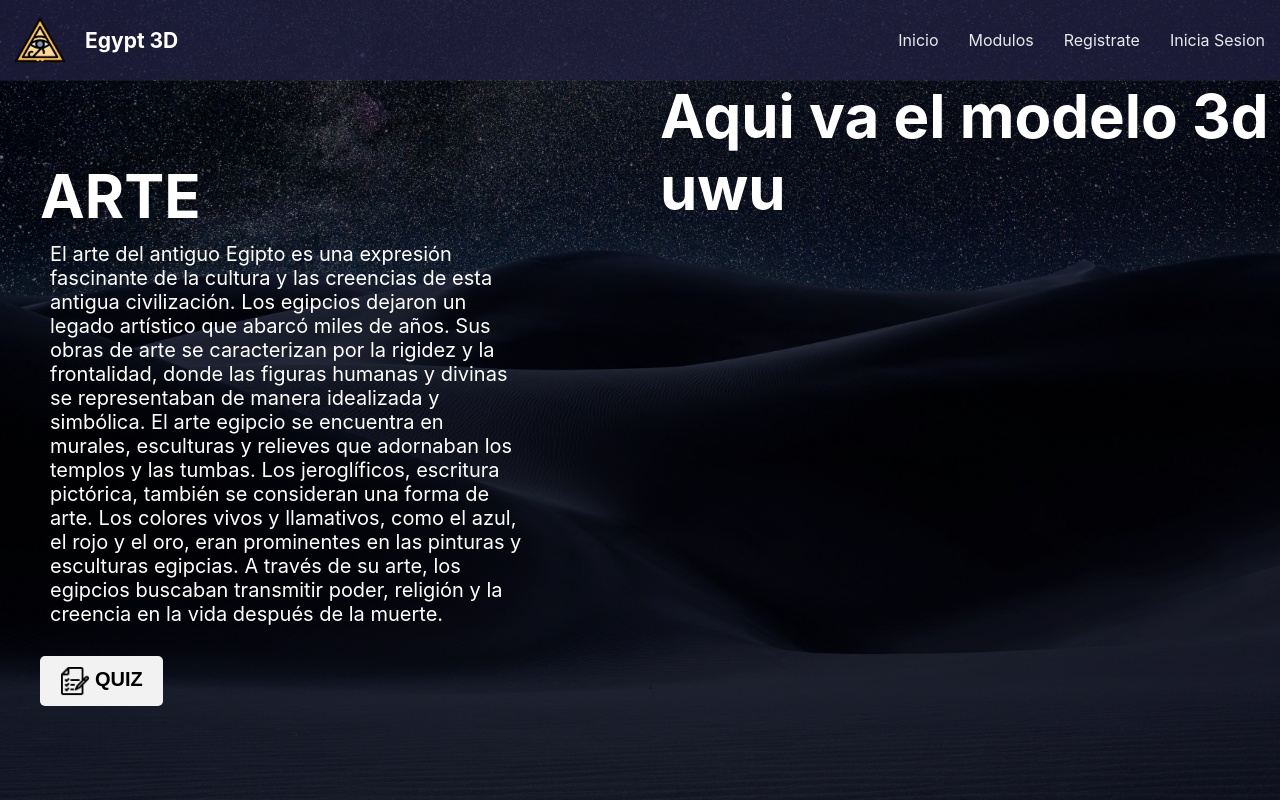
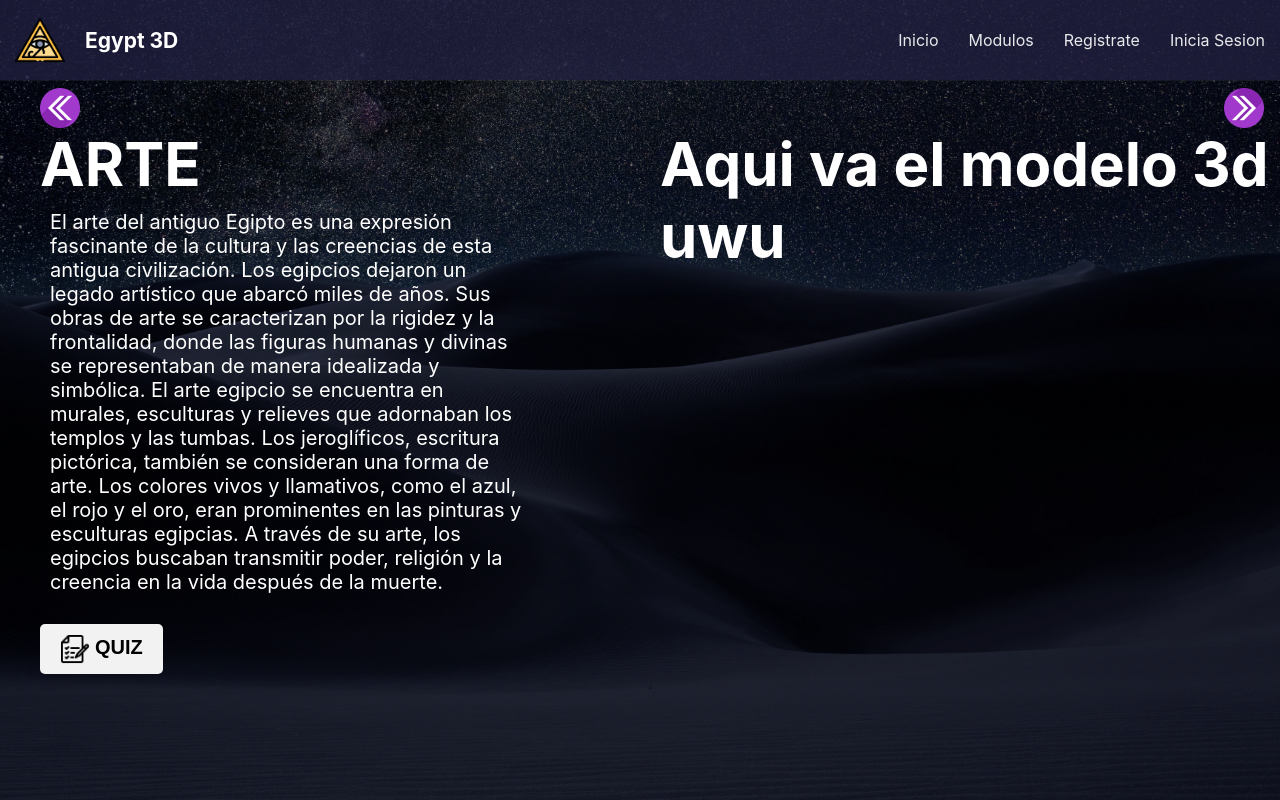
Before and after one commit to MarlonAnacona/Egypt3D, a React (Create React App) app: page /moduloArte in a window 1280 px wide. Built offline with nearby package versions, Linux system fonts and the light colour scheme.

Commit message:
navegacion entre modulos

```diff
--- a/src/components/Home/Home.jsx
+++ b/src/components/Home/Home.jsx
@@ -33,7 +33,10 @@ export function Home() {
           {currentSection !== 2 && (
             <button className="circle_button" onClick={() => handleSectionChange(2)}><img src="/images/flecha-correcta1.png" alt="Icono de la sección 1" /></button>
           )}
-          <h2>Sección Noticias y foro</h2>
+          <div className='page_notices'>
+
+          </div>
+          <div className='page_foro'></div>
         </div>
       )}
     </div>
--- a/src/components/Modules/ModuloArquitectura.jsx
+++ b/src/components/Modules/ModuloArquitectura.jsx
@@ -1,5 +1,6 @@
 import { useNavigate } from 'react-router-dom';
 import './estiloModulos.css'
+import { Link } from 'react-router-dom';
 
 export function ModuloArquitectura() {
     const navigate = useNavigate();
@@ -11,6 +12,11 @@ export function ModuloArquitectura() {
     return (
         <div className="Contenedor">
             <div className='izquierda'>
+                <div className='navegacion'>
+                    <Link to='/moduloHistoria'>
+                        <img src="/images/navegarIzq.png" alt="flecha" className="flecha_navegationIzq" />
+                    </Link>
+                </div>
                 <div className='titulo-modulo'>ARQUITECTURA</div>
                 <div className='contenido-modulo'>La arquitectura del antiguo Egipto es famosa por sus monumentos impresionantes y duraderos. Los egipcios construyeron grandes estructuras como las pirámides, templos y tumbas para honrar a los dioses y a los faraones. Las pirámides, como las de Giza, se erigieron como tumbas masivas y fueron construidas con precisión matemática. Los templos, como el Templo de Karnak, presentaban enormes columnas y relieves elaborados. También se construyeron mastabas, que eran tumbas de forma rectangular, y obeliscos altos y esbeltos. La arquitectura egipcia se caracteriza por su simetría, uso de jeroglíficos y adhesión a normas y proporciones estandarizadas. Estos monumentos arquitectónicos continúan asombrando al mundo con su grandeza y belleza hasta el día de hoy.</div>
                 <button className='buttonQuiz' onClick={handleQuicesClick}>
@@ -19,6 +25,11 @@ export function ModuloArquitectura() {
                 </button> {/* Redirecciona a '/quices' */}
             </div>
             <div className='derecha'>
+                <div className='navegacion'>
+                    <Link to='/moduloMitologia'>
+                        <img src="/images/navegarDer.png" alt="flecha" className="flecha_navegationDer" />
+                    </Link>
+                </div>
                 <div className='titulo-modulo'>Aqui va el modelo 3d uwu</div>
             </div>
         </div>
--- a/src/components/Modules/ModuloArte.jsx
+++ b/src/components/Modules/ModuloArte.jsx
@@ -1,5 +1,6 @@
 import { useNavigate } from 'react-router-dom';
 import './estiloModulos.css'
+import { Link } from 'react-router-dom';
 
 export function ModuloArte() {
     const navigate = useNavigate();
@@ -11,6 +12,11 @@ export function ModuloArte() {
     return (
         <div className="Contenedor">
             <div className='izquierda'>
+                <div className='navegacion'>
+                    <Link to='/moduloMitologia'>
+                        <img src="/images/navegarIzq.png" alt="flecha" className="flecha_navegationIzq" />
+                    </Link>
+                </div>
                 <div className='titulo-modulo'>ARTE</div>
                 <div className='contenido-modulo'>El arte del antiguo Egipto es una expresión fascinante de la cultura y las creencias de esta antigua civilización. Los egipcios dejaron un legado artístico que abarcó miles de años. Sus obras de arte se caracterizan por la rigidez y la frontalidad, donde las figuras humanas y divinas se representaban de manera idealizada y simbólica. El arte egipcio se encuentra en murales, esculturas y relieves que adornaban los templos y las tumbas. Los jeroglíficos, escritura pictórica, también se consideran una forma de arte. Los colores vivos y llamativos, como el azul, el rojo y el oro, eran prominentes en las pinturas y esculturas egipcias. A través de su arte, los egipcios buscaban transmitir poder, religión y la creencia en la vida después de la muerte.</div>
                 <button className='buttonQuiz' onClick={handleQuicesClick}>
@@ -19,6 +25,11 @@ export function ModuloArte() {
                 </button> {/* Redirecciona a '/quices' */}
             </div>
             <div className='derecha'>
+                <div className='navegacion'>
+                    <Link to='/moduloCostumbres'>
+                        <img src="/images/navegarDer.png" alt="flecha" className="flecha_navegationDer" />
+                    </Link>
+                </div>
                 <div className='titulo-modulo'>Aqui va el modelo 3d uwu</div>
             </div>
         </div>
--- a/src/components/Modules/ModuloCostumbres.jsx
+++ b/src/components/Modules/ModuloCostumbres.jsx
@@ -1,5 +1,6 @@
 import { useNavigate } from 'react-router-dom';
 import './estiloModulos.css'
+import { Link } from 'react-router-dom';
 
 export function ModuloCostumbres() {
     const navigate = useNavigate();
@@ -11,6 +12,11 @@ export function ModuloCostumbres() {
     return (
         <div className="Contenedor">
             <div className='izquierda'>
+                <div className='navegacion'>
+                    <Link to='/moduloArte'>
+                        <img src="/images/navegarIzq.png" alt="flecha" className="flecha_navegationIzq" />
+                    </Link>
+                </div>
                 <div className='titulo-modulo'>COSTUMBRES</div>
                 <div className='contenido-modulo'>Las costumbres del antiguo Egipto reflejaban la vida cotidiana y las creencias arraigadas en esta antigua civilización. Los egipcios tenían una sociedad jerárquica y organizada, donde el faraón era considerado un dios en la Tierra y gobernaba con poder absoluto. La religión desempeñaba un papel central en la vida de los egipcios, y se practicaban rituales y ceremonias para honrar a los dioses y asegurar la prosperidad y la vida después de la muerte. La vida familiar era valorada, y el matrimonio y la crianza de los hijos eran considerados importantes. La agricultura era la base de la economía, y los egipcios desarrollaron sistemas de irrigación para aprovechar el Nilo y cultivar sus tierras fértiles. Además, el comercio y la artesanía florecieron, y se produjeron objetos como joyas, cerámica y textiles de alta calidad.</div>
                 <button className='buttonQuiz' onClick={handleQuicesClick}>
--- a/src/components/Modules/ModuloHistoria.jsx
+++ b/src/components/Modules/ModuloHistoria.jsx
@@ -1,5 +1,6 @@
 import { useNavigate } from 'react-router-dom';
 import './estiloModulos.css';
+import { Link } from 'react-router-dom';
 
 export function ModuloHistoria() {
     const navigate = useNavigate();
@@ -10,7 +11,7 @@ export function ModuloHistoria() {
 
     return (
         <div className="Contenedor">
-            <div className='izquierda'>
+            <div className='izquierda1'>
                 <div className='titulo-modulo'>HISTORIA DE EGIPTO</div>
                 <div className='contenido-modulo'>Egipto, una antigua civilización en el noreste de África, tiene una historia que abarca miles de años. Los faraones gobernaron como líderes divinos y construyeron las famosas pirámides. Durante el período helenístico, Egipto estuvo bajo el dominio de los ptolomeos, una dinastía macedonia. En el año 30 a.C., Egipto fue anexado por el Imperio Romano. Aunque la era faraónica llegó a su fin, la influencia de la cultura egipcia perduró en el Imperio Romano, especialmente a través de los cultos a Isis y Serapis.</div>
                 <button className='buttonQuiz' onClick={handleQuicesClick}>
@@ -19,6 +20,11 @@ export function ModuloHistoria() {
                 </button> {/* Redirecciona a '/quices' */}
             </div>
             <div className='derecha'>
+                <div className='navegacion'>
+                    <Link to='/moduloArquitectura'>
+                        <img src="/images/navegarDer.png" alt="flecha" className="flecha_navegationDer" />
+                    </Link>
+                </div>
                 <div className='titulo-modulo'>Aqui va el modelo 3d uwu</div>
             </div>
         </div>
--- a/src/components/Modules/ModuloMitologia.jsx
+++ b/src/components/Modules/ModuloMitologia.jsx
@@ -1,5 +1,6 @@
 import { useNavigate } from 'react-router-dom';
 import './estiloModulos.css'
+import { Link } from 'react-router-dom';
 
 export function ModuloMitologia() {
     const navigate = useNavigate();
@@ -11,6 +12,11 @@ export function ModuloMitologia() {
     return (
         <div className="Contenedor">
             <div className='izquierda'>
+                <div className='navegacion'>
+                    <Link to='/moduloArquitectura'>
+                        <img src="/images/navegarIzq.png" alt="flecha" className="flecha_navegationIzq" />
+                    </Link>
+                </div>
                 <div className='titulo-modulo'>MITOLOGIA</div>
                 <div className='contenido-modulo'>La mitología del antiguo Egipto está llena de dioses y diosas que desempeñaban roles importantes en la vida y la creencia egipcia. Ra, el dios del sol, era considerado el creador y el gobernante supremo. Osiris, el dios de la vida después de la muerte, era venerado como el juez de las almas en el más allá. Isis, su esposa y hermana, era la diosa de la magia y la fertilidad. Otros dioses notables incluyen a Horus, el dios del cielo, y Anubis, el dios de la muerte y el embalsamamiento. La mitología egipcia también presenta criaturas míticas como el ave fénix y el escarabajo sagrado. Los egipcios creían en la importancia de los rituales y las ofrendas para asegurar el favor de los dioses y garantizar una vida eterna después de la muerte.</div>
                 <button className='buttonQuiz' onClick={handleQuicesClick}>
@@ -19,6 +25,11 @@ export function ModuloMitologia() {
                 </button> {/* Redirecciona a '/quices' */}
             </div>
             <div className='derecha'>
+                <div className='navegacion'>
+                    <Link to='/moduloArte'>
+                        <img src="/images/navegarDer.png" alt="flecha" className="flecha_navegationDer" />
+                    </Link>
+                </div>
                 <div className='titulo-modulo'>Aqui va el modelo 3d uwu</div>
             </div>
         </div>
--- a/src/components/Modules/estiloModulos.css
+++ b/src/components/Modules/estiloModulos.css
@@ -14,6 +14,11 @@
 }
 
 .izquierda {
+  flex: 1;
+  margin-left: 5vh;
+}
+
+.izquierda1 {
   flex: 1;
   margin-left: 5vh;
   margin-top: 10vh;
@@ -62,3 +67,21 @@
   margin-right: 5px;
   vertical-align: middle;
 }
+
+.flecha_navegationDer {
+  width: 40px;
+  float: right;
+  margin-top: 1vh;
+  margin-right: 2vh;
+}
+
+.navegacion {
+  overflow: auto;
+}
+
+.flecha_navegationIzq {
+  width: 40px;
+  float: left;
+  margin-top: 1vh;
+  margin-right: 2vh;
+}
--- a/src/components/Profile/Profile.css
+++ b/src/components/Profile/Profile.css
@@ -4,7 +4,7 @@
     display: flex;
     align-items: center;
     justify-content: center;
-    height: 100vh;
+    height: 90vh;
     background-color: rgba(0, 0, 0, 0.5);
     word-wrap: break-word;
   }
```
Also changed, not shown: public/images/navegarDer.png (added), public/images/navegarIzq.png (added).
